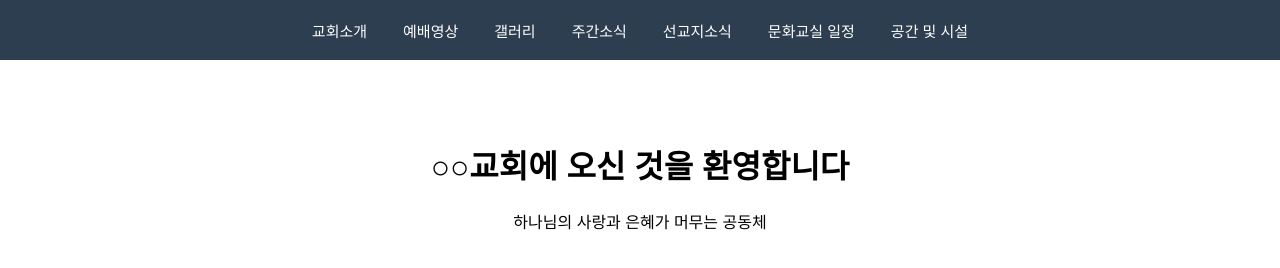
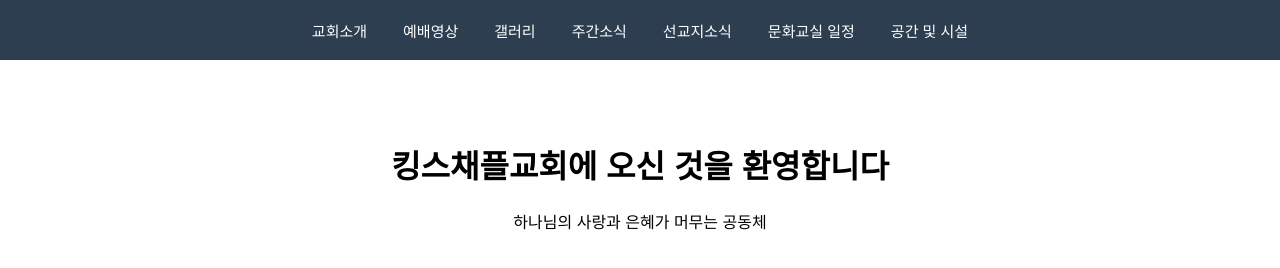
Before and after one commit to wow9029/wow9029.github.io, a plain HTML site: page index.html in a window 1280 px wide. Drawn offline with Linux system fonts and the light colour scheme.

Commit message:
Update index.html

```diff
--- a/index.html
+++ b/index.html
@@ -58,7 +58,7 @@
 
   <!-- 메인 콘텐츠 -->
   <main>
-    <h1>○○교회에 오신 것을 환영합니다</h1>
+    <h1>킹스채플교회에 오신 것을 환영합니다</h1>
     <p>하나님의 사랑과 은혜가 머무는 공동체</p>
   </main>
 
```
